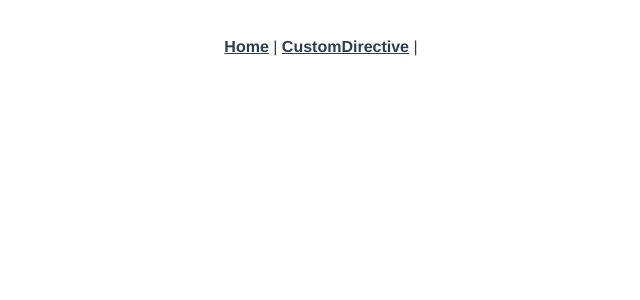
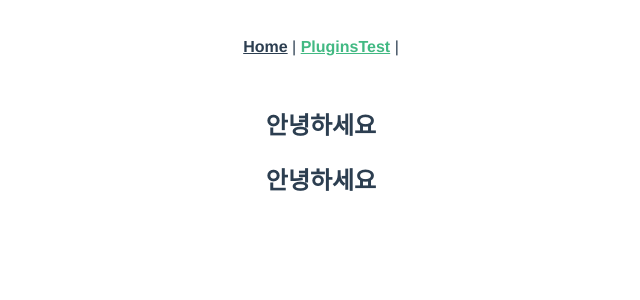
Before and after one commit to Jason-web1988/vue-project, a Vue app: page /pluginstest in a window 1280 px wide. Shown: the top 300 px of the page, without its empty margins (319-959 px from the left). Built offline with nearby package versions, Linux system fonts and the light colour scheme.

Commit message:
2022-12-19 16:00

```diff
--- a/src/App.vue
+++ b/src/App.vue
@@ -41,7 +41,8 @@
     <!-- <router-link to="/compositionAPI4">CompositionAPI4</router-link> | -->
     <!-- <router-link to="/compositionAPIProvide">CompositionAPIProvide</router-link> | -->
     <!-- <router-link to="/mixinsapi">MixinsAPI</router-link> | -->
-    <router-link to="/customdirective">CustomDirective</router-link> |
+    <!-- <router-link to="/customdirective">CustomDirective</router-link> | -->
+    <router-link to="/pluginstest">PluginsTest</router-link> |
   </nav>
   <router-view/>
 </template>
--- a/src/main.js
+++ b/src/main.js
@@ -2,6 +2,15 @@ import { createApp } from 'vue'
 import App from './App.vue'
 import router from './router'
 import mixins from './mixins'
+import i18nPlugin from './plugins/i18n'     //i18n 플러그인 추가
+const i18nStrings = {
+    en:{
+        hi : 'Hello'
+    },
+    ko:{
+        hi : '안녕하세요'
+    }
+}
 
 const app = createApp(App)
 app.directive('focus', {
@@ -9,6 +18,7 @@ app.directive('focus', {
         el.focus()
     }
 })
+app.use(i18nPlugin, i18nStrings)        //i18n 플러그인에 다국어 번역 데이터를 파라미터로 전달
 app.use(router)
 app.mixin(mixins);
 app.mount('#app')
--- /dev/null
+++ b/src/plugins/i18n.js
@@ -0,0 +1,10 @@
+export default{
+    install : (app, options) => {
+        app.config.globalProperties.$translate = key => {
+            return key.split('.').reduce((o, i) => {
+                if (o) return o[i]
+            }, options)
+        }
+        app.provide('i18n', options)    //i18n 키로 다국어 데이터 전달
+    }
+}
--- a/src/router/index.js
+++ b/src/router/index.js
@@ -44,6 +44,7 @@ import CompositionAPI4 from '../views/CompositionAPI4.vue'
 import CompositionAPIProvide from '../views/CompositionAPIProvide.vue'
 import MixinsAPI from '../views/MixinsAPI.vue'
 import CustomDirective from '../views/CustomDirective.vue'
+import PluginsTest from '../views/PluginsTest.vue'
 
 const routes = [
 {
@@ -262,7 +263,13 @@ const routes = [
   path : '/customdirective',
   name : CustomDirective,
   component : CustomDirective
+},
+{
+  path : '/pluginstest',
+  name : PluginsTest,
+  component : PluginsTest
 }
+
 
 
 ]
--- /dev/null
+++ b/src/views/PluginsTest.vue
@@ -0,0 +1,16 @@
+<template>
+    <div>
+        <h2>{{$translate("ko.hi")}}</h2>       <!-- $translate으로 사용 -->
+        <h2>{{i18n.ko.hi}}</h2>   <!-- inject로 사용 -->
+
+    </div>
+</template>
+
+<script>
+export default {
+    inject : ['i18n'],      //provide로 전달된 i18n을 inject로 사용할 수 있음
+    mounted(){
+        console.log(this.i18n);
+    }
+}
+</script>
```
